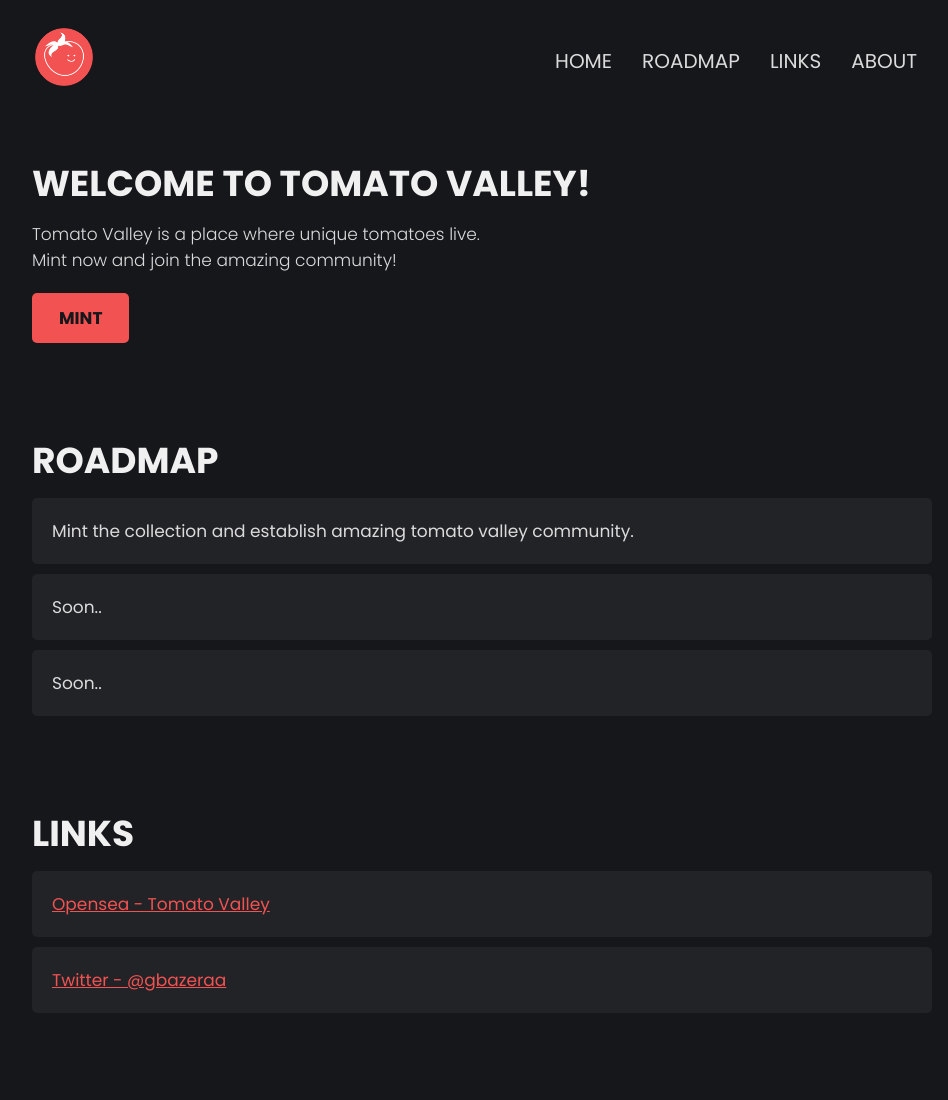
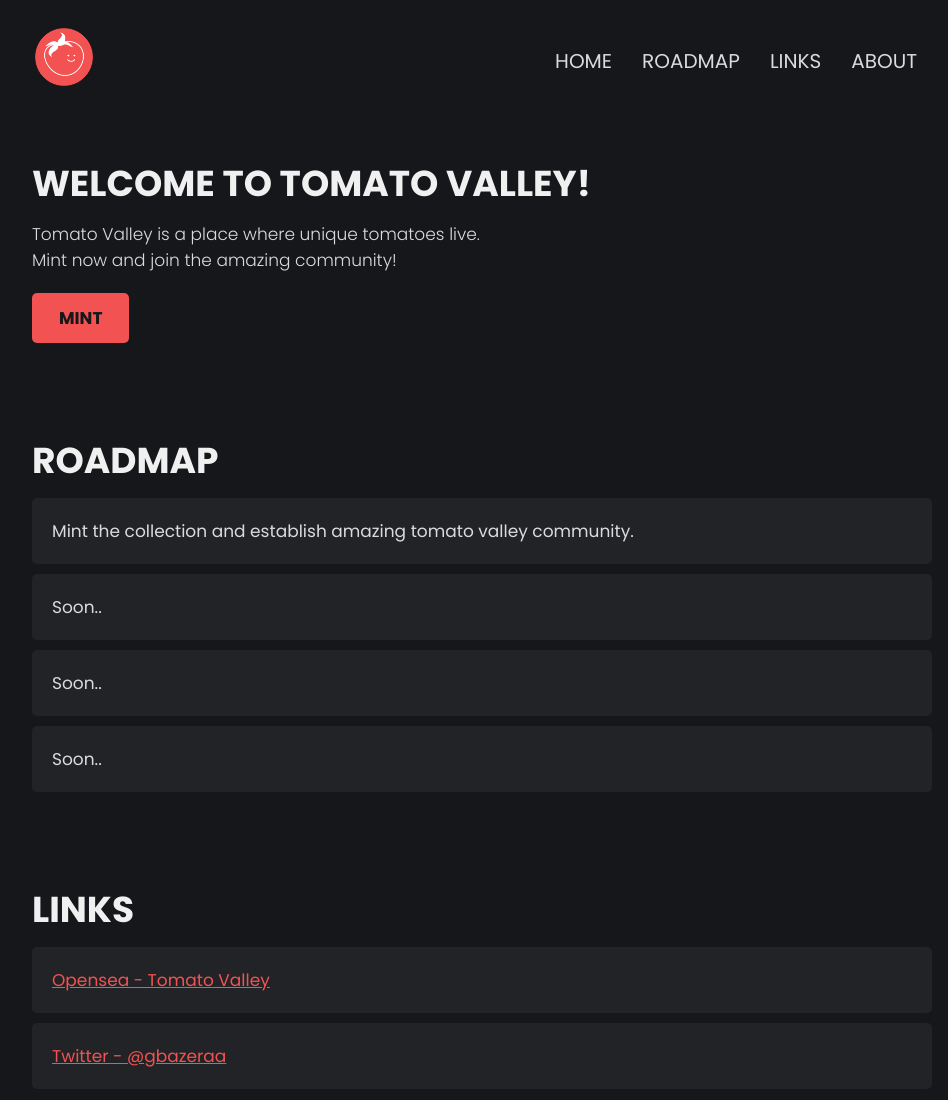
Before and after one commit to gbazera/tomatovalley, a plain HTML site: page index.html in a window 1280 px wide. Shown: the top 1100 px of the page, without its empty margins (158-1106 px from the left). Drawn offline with Linux system fonts and the light colour scheme.

Commit message:
Small tweaks

```diff
--- a/index.html
+++ b/index.html
@@ -33,6 +33,7 @@
                 <li>Mint the collection and establish amazing tomato valley community.</li>
                 <li>Soon..</li>
                 <li>Soon..</li>
+                <li>Soon..</li>
             </ul>
         </section>
         <section class="container" id="links">
```
